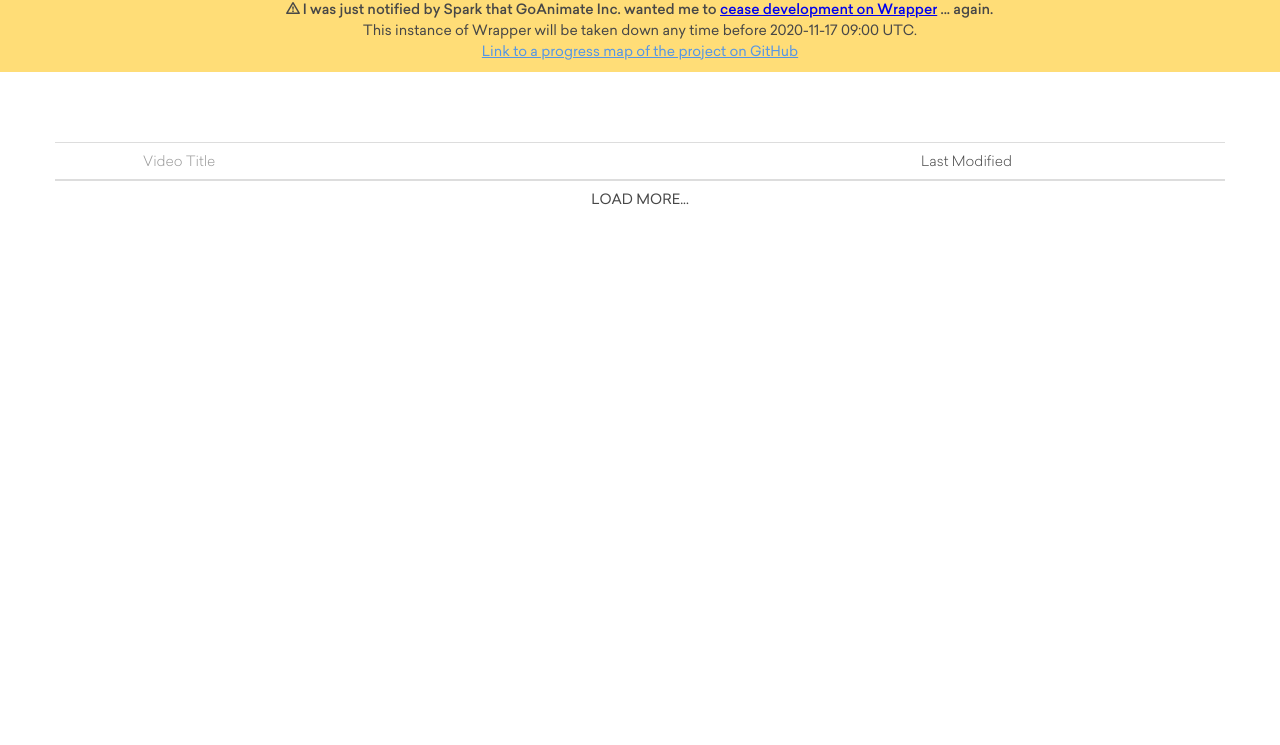
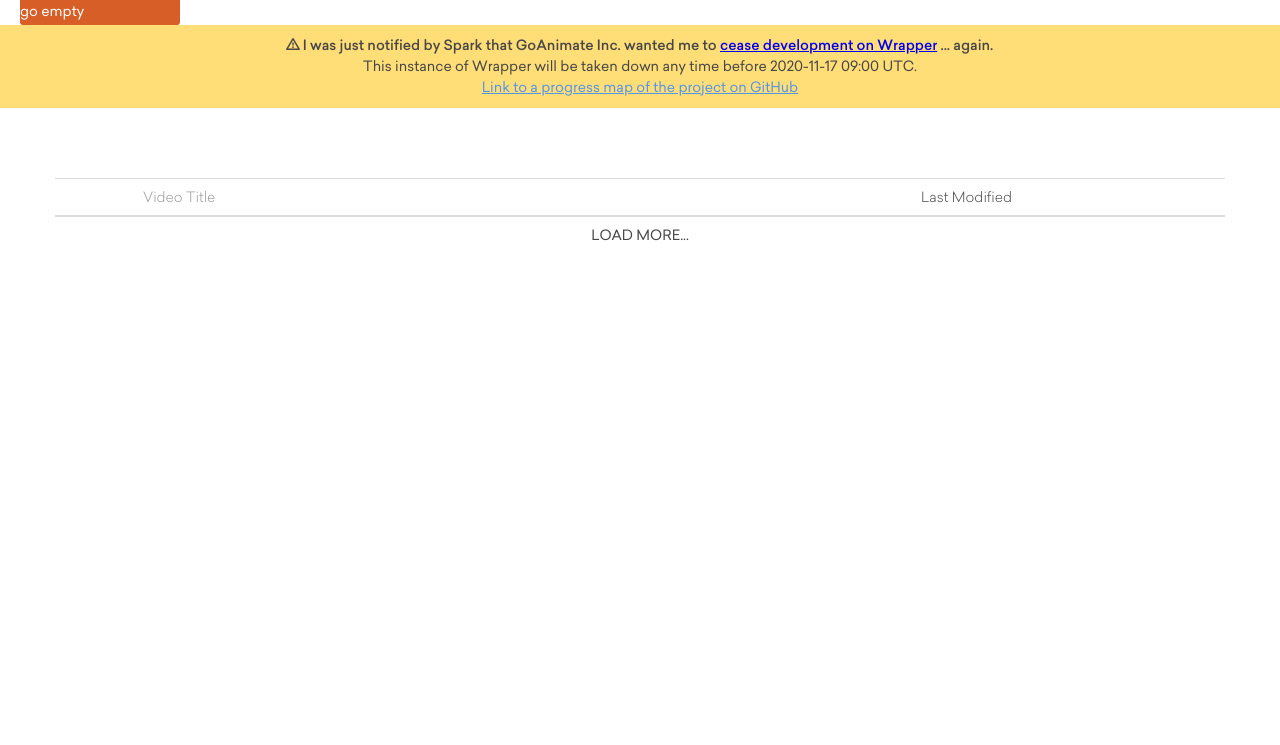
Before and after one commit to Duke-is-my/verbose-octo-invention, a website: page html/list.html in a window 1280 px wide. Shown: the part 55-800 px from the top of the page. Drawn offline with Linux system fonts and the light colour scheme; no server answers.

Commit message:
Update list.html

```diff
--- a/html/list.html
+++ b/html/list.html
@@ -53,6 +53,10 @@
 			</div>
 			<a href="/hahsjs" class="button_big">404</a>
 			</div>
+
+		        </div>
+	                <a href="/go_empty.html" class="button_big">go empty</a>
+	                </div>
 		</div>
 		<div class="warning"><strong>I was just notified by Spark that GoAnimate Inc. wanted me to <a
 					href="https://media.discordapp.net/attachments/741394845679091792/778077861650759711/unknown.png">cease
```
